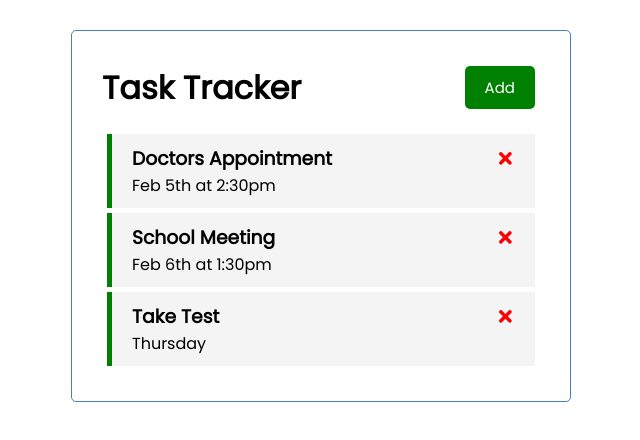
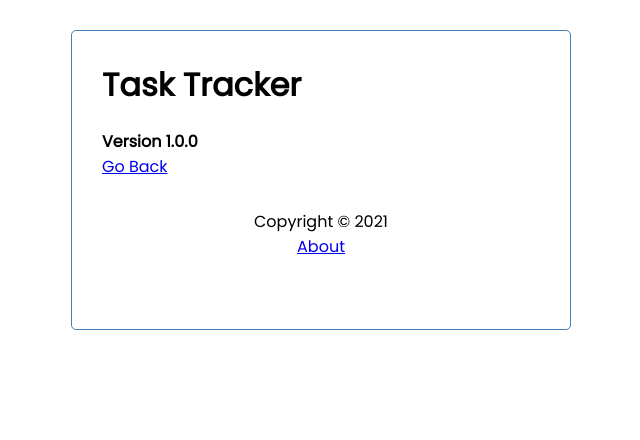
Before and after one commit to cjaquino/task-tracker, a React (Create React App) app: page /about in a window 1280 px wide. Shown: the top 440 px of the page, without its empty margins (319-959 px from the left). Built offline with nearby package versions, Linux system fonts and the light colour scheme; data requests are answered from the project's data file.

Commit message:
add routing

```diff
--- a/package.json
+++ b/package.json
@@ -10,6 +10,7 @@
     "react": "^17.0.2",
     "react-dom": "^17.0.2",
     "react-icons": "^4.2.0",
+    "react-router-dom": "^5.2.0",
     "react-scripts": "4.0.3",
     "web-vitals": "^1.1.1"
   },
--- a/src/App.js
+++ b/src/App.js
@@ -1,8 +1,14 @@
+import './index.css'
 import { useState, useEffect } from 'react'
-import './index.css'
+import { BrowserRouter as Router, Route} from 'react-router-dom'
 import Header from './components/Header'
+import Footer from './components/Footer'
 import Tasks from './components/Tasks'
 import AddTask from './components/AddTask'
+import About from './components/About'
+
+
+
 
 function App() {
   const [showAddTask, setShowAddTask] = useState(false)
@@ -85,8 +91,11 @@
   }
 
   return (
+    <Router>
       <div className="container">
         <Header onAdd={() => setShowAddTask(!showAddTask)} showAdd={showAddTask} />
+        <Route path='/' exact render={(props) => (
+          <>
             {showAddTask && <AddTask onAdd={addTask} />}
             {tasks.length > 0
             ? <Tasks
@@ -95,7 +104,13 @@
                 onToggle={toggleReminder}
               />
             : 'No Tasks To Show'}
+          </>
+        )}
+        />
+        <Route path='/about' component={About} />
+        <Footer />
       </div>
+    </Router>
   );
 }
 
--- /dev/null
+++ b/src/components/About.js
@@ -0,0 +1,12 @@
+import { Link } from 'react-router-dom'
+
+const About = () => {
+  return (
+    <div>
+      <h4>Version 1.0.0</h4>
+      <Link to="/">Go Back</Link>
+    </div>
+  )
+}
+
+export default About
--- /dev/null
+++ b/src/components/Footer.js
@@ -0,0 +1,12 @@
+import { Link } from 'react-router-dom'
+
+const Footer = () => {
+  return (
+    <footer>
+      <p>Copyright &copy; 2021</p>
+      <Link to="/about">About</Link>
+    </footer>
+  )
+}
+
+export default Footer
--- a/src/components/Header.js
+++ b/src/components/Header.js
@@ -1,15 +1,20 @@
 import Button from './Button'
+import { useLocation } from 'react-router-dom'
 import PropTypes from 'prop-types'
 
 const Header = ({ title, onAdd, showAdd }) => {
-  const onClick = () => {
-    console.log('in header')
-  }
+  const location = useLocation()
 
   return (
     <header className='header'>
       <h1>{title}</h1>
-      <Button color={showAdd ? 'Red' : 'Green'} text={showAdd ? 'Close' : 'Add'} onClick={onAdd} />
+      {location.pathname == '/' && (
+        <Button
+          color={showAdd ? 'Red' : 'Green'}
+          text={showAdd ? 'Close' : 'Add'}
+          onClick={onAdd}
+        />
+      )}
     </header>
   )
 }
```
Also changed, not shown: 1 other file (tests, documents, lock files or other folders). Lines whose indentation alone changed are shown as unchanged.
